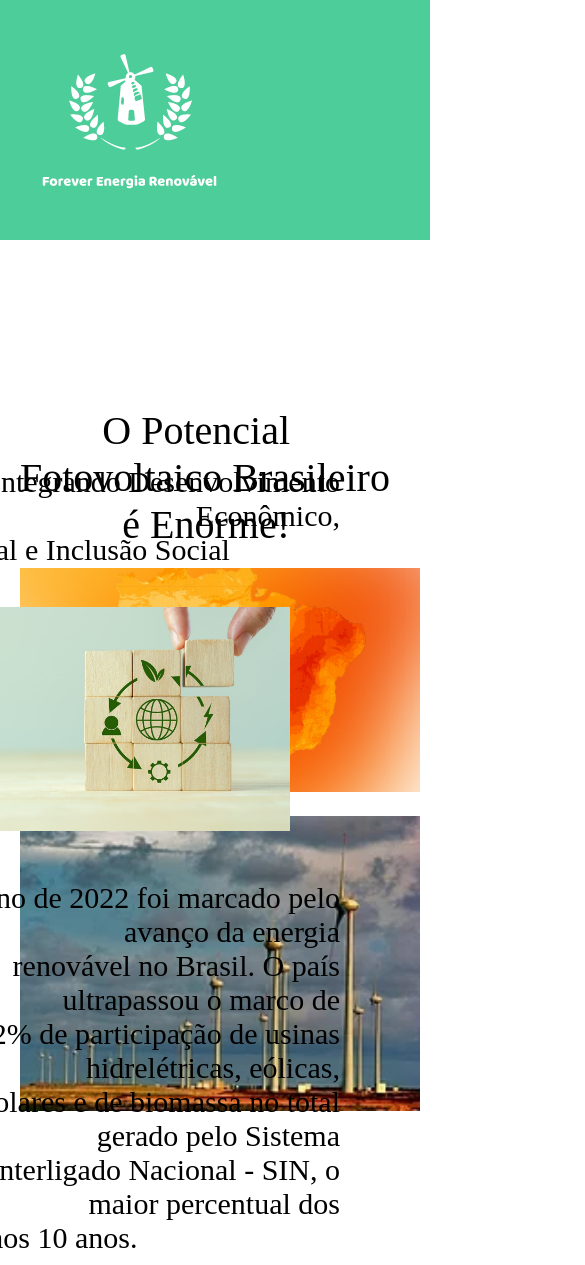
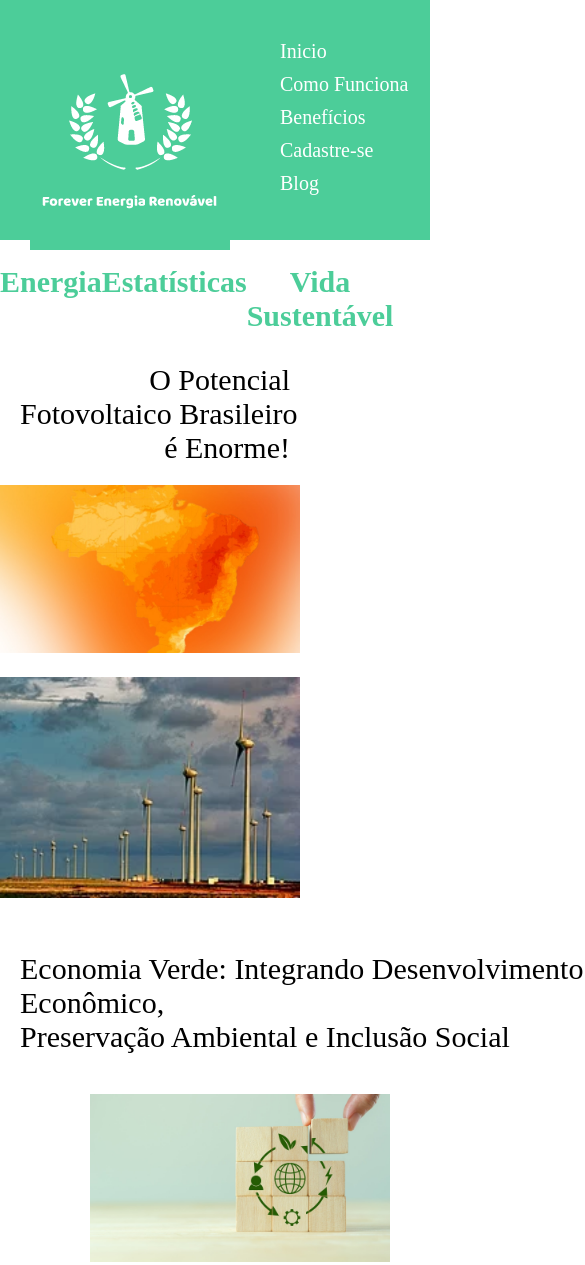
Before and after one commit to Jana-ina21/ForeverEnergiaRenovavel, a plain HTML site: page blog.html in a window 390 px wide. Shown: the top 1265 px of the page, 585 px wide, since content can reach past the window. Drawn offline with Linux system fonts and the light colour scheme.

Commit message:
Deixando a pagina blog responsiva, adicionando regras de mídia no arquivo blog.css

```diff
--- a/estilos/blog.css
+++ b/estilos/blog.css
@@ -47,7 +47,6 @@ nav ul li a {
     font-size: 20px;
 }
 
-
 .titulo-container {
     text-align: center;
 }
@@ -58,7 +57,6 @@ nav ul li a {
     justify-content: space-around;
     font-size: 40px;
 }
-
 
 .paragrafo-1 {
     color: #000000;
@@ -73,8 +71,7 @@ nav ul li a {
     width: 200px;
     text-align: right;
     margin-left: 70px;
-  }
-
+}
 
 .imagem-mapa {
     width: 400px;
@@ -110,8 +107,7 @@ nav ul li a {
     display: inline-block;
     width: 600px;
     text-align: left;
-  }
-
+}
 
 .imagem-economia-verde {
     width: 400px;
@@ -122,7 +118,6 @@ nav ul li a {
     align-self: flex-end;
 }
 
-
 .paragrafo-3 {
     color: #000000;
     margin-bottom: 20px;
@@ -131,12 +126,12 @@ nav ul li a {
     text-align: right;
 }
 
-  /* Ajustar texto à esquerda no terceiro parágrafo */
-  .paragrafo-3 .adjust-text-left {
+/* Ajustar texto à esquerda no terceiro parágrafo */
+.paragrafo-3 .adjust-text-left {
     display: inline-block;
     width: 400px;
     text-align: left;
-  }
+}
 
 .footer {
     clear: both;
@@ -156,3 +151,66 @@ nav ul li a {
 .footer p a {
     text-decoration: none;
 }
+
+/* Media Query for screens smaller than 768px */
+@media screen and (max-width: 768px) {
+    nav ul {
+        flex-direction: column;
+    }
+
+    nav ul li {
+        margin-right: 0;
+        margin-bottom: 10px;
+    }
+
+    .titulo-container h1 {
+        font-size: 30px;
+    }
+
+    .paragrafo-1 {
+        font-size: 30px;
+    }
+
+    .container-flex {
+        flex-direction: column;
+        align-items: flex-start;
+        margin-top: 0;
+    }
+
+    .paragrafo-2,
+    .paragrafo-3 {
+        text-align: left;
+        margin-right: 0;
+        margin-left: 20px;
+    }
+
+    .imagem-mapa,
+    .imagem-eolica,
+    .imagem-economia-verde {
+        width: 100%;
+        max-width: 300px;
+        margin-left: 0;
+        margin-right: 0;
+    }
+
+    nav {
+        float: none;
+        margin: 20px 0;
+    }
+
+    .titulo-container {
+        margin-bottom: 20px;
+    }
+
+    .paragrafo-1,
+    .paragrafo-2,
+    .paragrafo-3 {
+        margin-bottom: 20px;
+    }
+
+    .imagem-mapa,
+    .imagem-eolica,
+    .imagem-economia-verde {
+        margin-bottom: 20px;
+    }
+}
```
